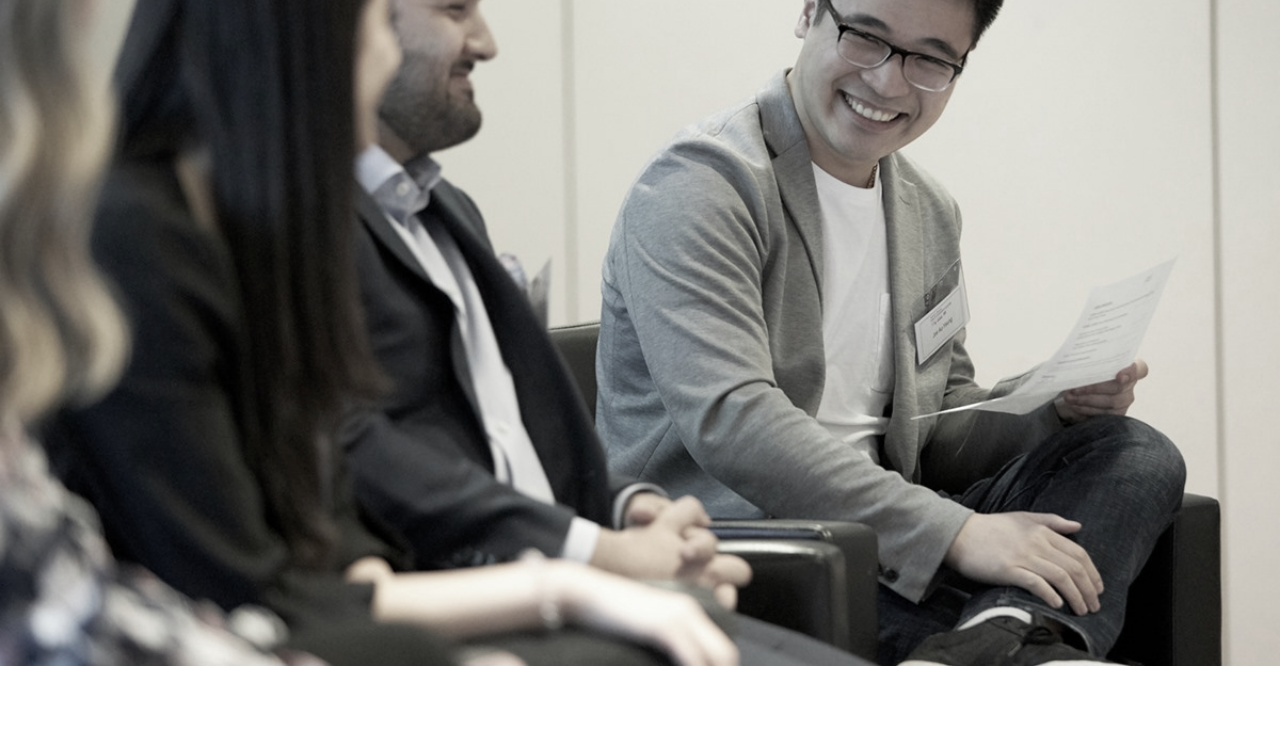
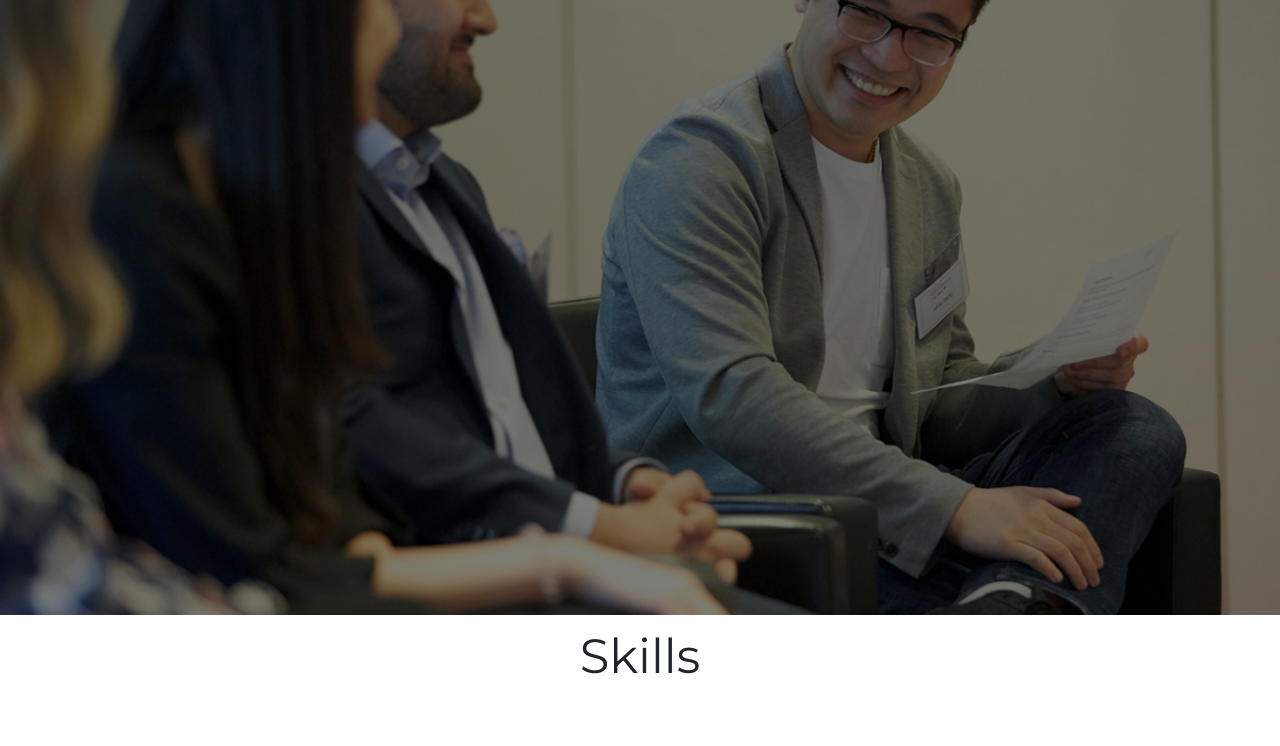
Before and after one commit to joeauyeung/Personal-Site, a plain HTML site: page index.html in a window 1280 px wide. Shown: the part 185-931 px from the top of the page. Drawn offline with nearby package versions, Linux system fonts and the light colour scheme; files whose address does not match are found by name.

Commit message:
Fix header image

```diff
--- a/index.html
+++ b/index.html
@@ -54,11 +54,9 @@
   </div>
   <section id="title">
     <div>
-      <img class="intro-image img-fluid" src="images/Alumni Heading.jpg" alt="Joe Au-Yeung headshot">
-      <div class="centered">
+      <!-- <img class="intro-image img-fluid" src="images/Alumni Heading.jpg" alt="Joe Au-Yeung headshot"> -->
         <h1 class="intro">Hi, I'm Joe Au-Yeung</h1>
         <p class="intro-text">I'm the rootinest tootenest person around</p>
-      </div>
     </div>
   </section>
   <section>
--- a/styles.css
+++ b/styles.css
@@ -34,9 +34,18 @@ h2 {
 /* Title Page */
 
 #title {
-    width: 100%;
+    /* width: 100%;
     padding: 0;
-    margin: 0;
+    margin: 0; */
+    background: linear-gradient(
+                    rgba(0,0,0,0.5),
+                    rgba(0,0,0,0.5)
+    ),
+    url("/images/Alumni\ Heading.jpg");
+    background-size: cover;
+    height: 50rem;
+    background-repeat: no-repeat;
+    background-position: center center;
 }
 .intro-image {
     width: 100%;
```
